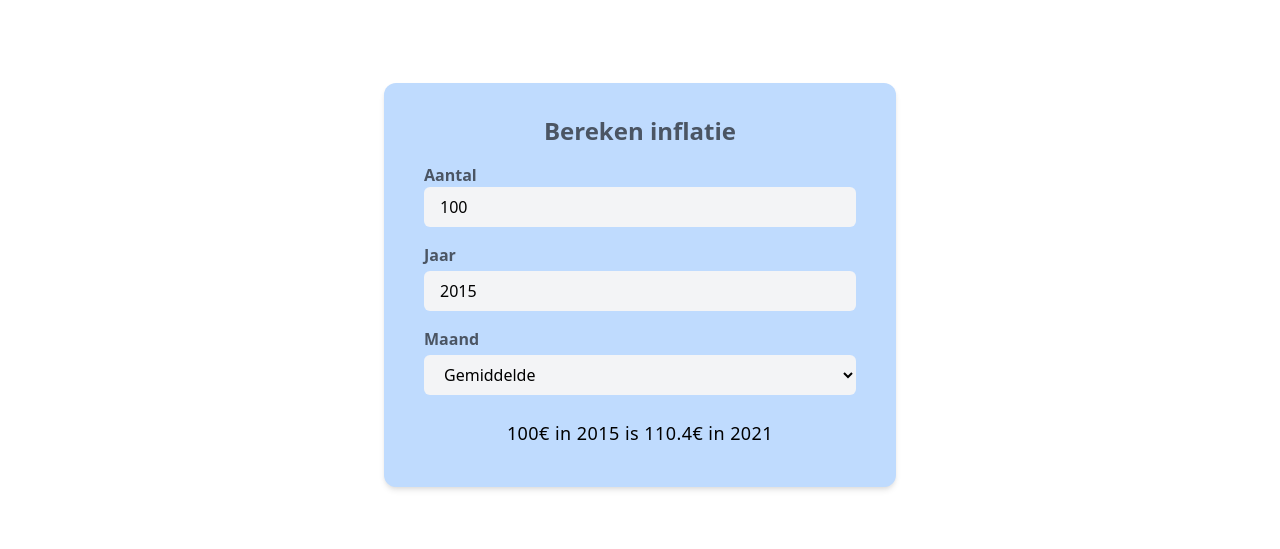
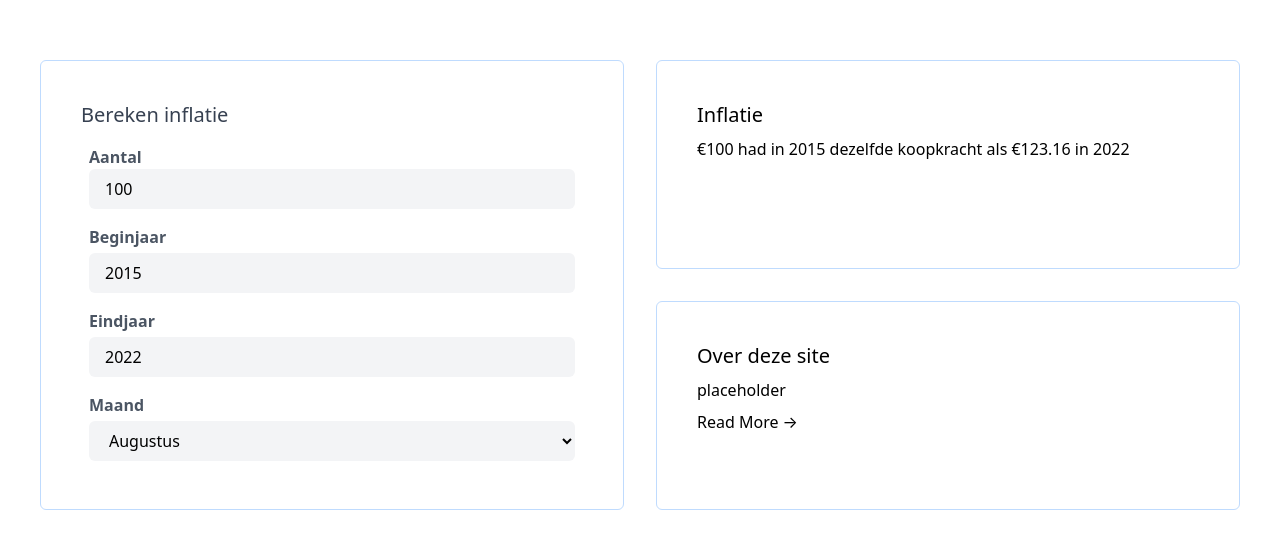
Before and after one commit to NickHuijgen/inflatie-calculator, a Nuxt app: page / in a window 1280 px wide. Shown: the part 115-664 px from the top of the page. Built offline with nearby package versions, Linux system fonts and the light colour scheme.

Commit message:
Made a front end

```diff
--- a/pages/index.vue
+++ b/pages/index.vue
@@ -1,24 +1,32 @@
 <template>
-  <div>
-    <div class="h-screen flex justify-center items-center w-full">
-      <div class="bg-white px-10 py-8 bg-blue-200 rounded-xl w-screen shadow-md max-w-lg">
-        <div class="space-y-4">
-          <h1 class="text-center text-2xl font-semibold text-gray-600">Bereken inflatie</h1>
-          <div>
+  <div class="flex min-h-screen items-center justify-center p-10">
+    <div class="container grid max-w-screen-xl gap-8 lg:grid-cols-2 lg:grid-rows-2">
+      <div class="row-span-2 flex flex-col rounded-md border border-blue-200">
+        <div class="p-10">
+          <h3 class="text-xl font-medium text-gray-700">Bereken inflatie</h3>
+          <div class="mt-2">
+            <div class="p-2">
               <label class="mb-1 text-gray-600 font-semibold">Aantal</label>
   <!--            TODO reset to 100 if an invalid result is entered-->
               <input v-model="input" type="number" :max="10000" class="bg-gray-100 px-4 py-2 outline-none rounded-md w-full" />
             </div>
-          <div>
-            <label class="block mb-1 text-gray-600 font-semibold">Jaar</label>
+
+            <div class="p-2">
+              <label class="block mb-1 text-gray-600 font-semibold">Beginjaar</label>
               <!--            TODO reset to 1963 if an invalid result is entered-->
               <input v-model="inputYear" type="number" class="bg-gray-100 px-4 py-2 outline-none rounded-md w-full" />
             </div>
 
-          <div>
+            <div class="p-2">
+              <label class="block mb-1 text-gray-600 font-semibold">Eindjaar</label>
+              <!--            TODO reset to 2021 if an invalid result is entered-->
+              <input v-model="outputYear" type="number" class="bg-gray-100 px-4 py-2 outline-none rounded-md w-full" />
+            </div>
+
+            <div class="p-2">
               <label class="block mb-1 text-gray-600 font-semibold">Maand</label>
               <select v-model="inputMonth" class="bg-gray-100 px-4 py-2 outline-none rounded-md w-full">
-              <option value="JJ00">Gemiddelde</option>
+                <option value="JJ00">Jaargemiddelde</option>
                 <option value="MM01">Januari</option>
                 <option value="MM02">Februari</option>
                 <option value="MM03">Maart</option>
@@ -34,10 +42,41 @@
               </select>
             </div>
           </div>
-        <div class="mt-4 w-full py-2 rounded-md text-lg tracking-wide text-center">
-<!--          TODO display gulden instead of € if input year is < 2002-->
-          <p v-if="output !== -1">{{ input }}€ in {{ inputYear }} is {{ output }}€ in {{ outputYear }}</p>
-          <p v-else>Vul alstublieft een geldig getal in</p>
+        </div>
+      </div>
+      <div class="flex rounded-md border border-blue-200">
+        <div class="flex-1 p-10">
+          <h3 class="text-xl font-medium">Inflatie</h3>
+          <div class="mt-2">
+            <div v-if="output !== -1">
+              <p v-if="inputYear < 2002">
+                ƒ{{ input }} had in {{ inputYear }} dezelfde koopkracht als €{{ output }} in {{ outputYear }}
+              </p>
+              <p v-else-if="inputYear > 2002 && outputYear < 2002">
+                €{{ input }} had in {{ inputYear }} dezelfde koopkracht als ƒ{{ output }} in {{ outputYear }}
+              </p>
+              <p v-else-if="inputYear < 2002 && outputYear < 2002">
+                {{ input }} gulden had in {{ inputYear }} dezelfde koopkracht als {{ output }} gulden in {{ outputYear }}
+              </p>
+              <p v-else>
+                €{{ input }} had in {{ inputYear }} dezelfde koopkracht als €{{ output }} in {{ outputYear }}
+              </p>
+            </div>
+            <div v-else>
+              <p>
+                Vul alstublieft geldige waarden in
+              </p>
+            </div>
+          </div>
+        </div>
+      </div>
+      <div class="flex rounded-md border border-blue-200">
+        <div class="flex-1 p-10">
+          <h3 class="text-xl font-medium">Over deze site</h3>
+          <p class="mt-2">
+            placeholder
+          </p>
+          <a href="" class="mt-2 inline-flex">Read More →</a>
         </div>
       </div>
     </div>
@@ -55,9 +94,9 @@ export default class index extends Vue {
 
   input: number = 100
   inputYear: number = 2015
-  inputMonth: string = 'JJ00'
+  inputMonth: string = 'MM08'
 
-  outputYear: number = 2021
+  outputYear: number = 2022
 
   guilderToEuroConversionRate: number = 0.453780
   euroToGuilderConversionRate: number = 2.20371
```
Lines whose indentation alone changed are shown as unchanged.
